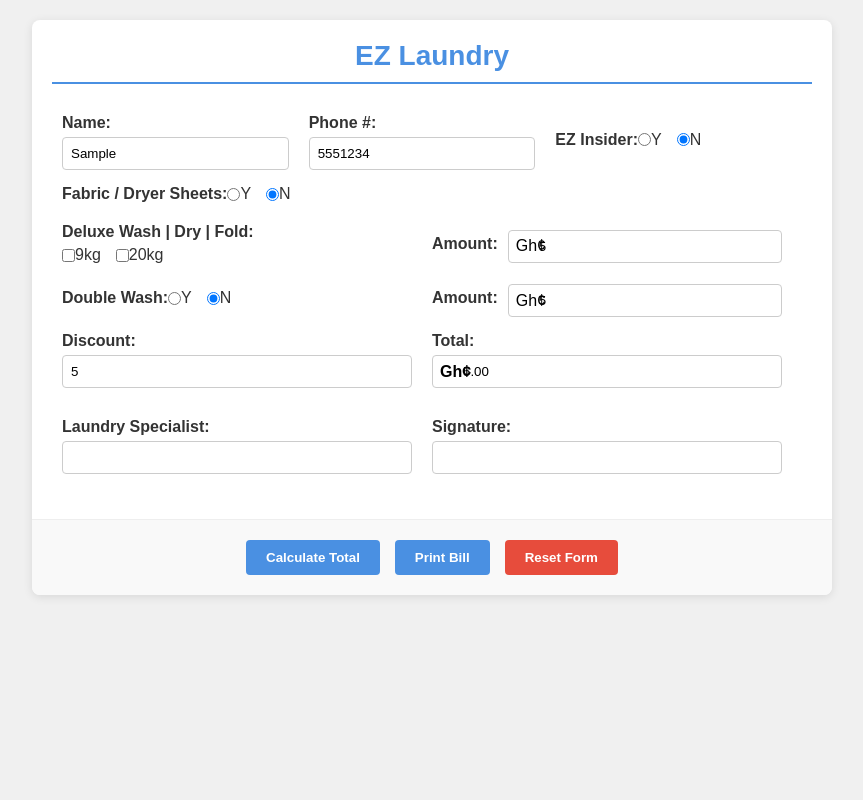
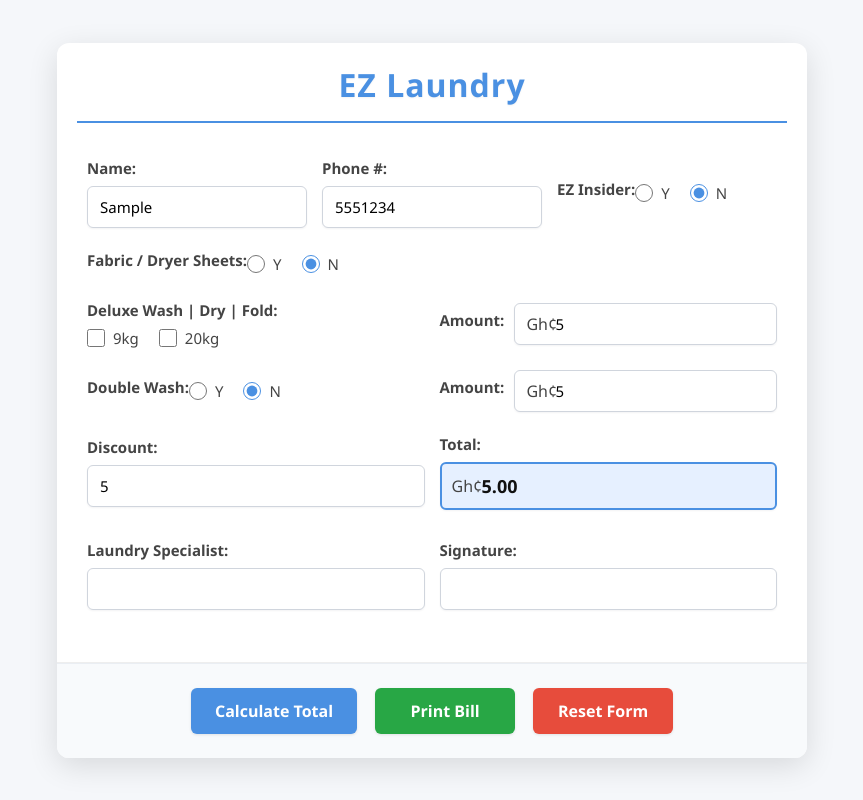
Before and after one commit to L16-code/laundary-bill-pwa, a website: page index.html in a window 1280 px wide. Both pictures are taken after typing "Sample", "5551234", "5", "5", "5", "5" into the empty fields and a click on the button "Calculate Total". Shown: the whole page, without its empty margins (208-1071 px from the left). Drawn offline with Linux system fonts and the light colour scheme.

Commit message:
added ui part

```diff
--- a/app.js
+++ b/app.js
@@ -15,11 +15,17 @@ document.addEventListener('DOMContentLoaded', () => {
     const printBtn = document.getElementById('printBtn');
     const resetBtn = document.getElementById('resetBtn');
 
+    // Form fields and radio buttons
+    const ezInsiderRadios = document.querySelectorAll('input[name="ezInsider"]');
+    const fabricSheetsRadios = document.querySelectorAll('input[name="fabricSheets"]');
+    const doubleWashRadios = document.querySelectorAll('input[name="doubleWash"]');
+
     // Predefined prices (can be adjusted as needed)
     const prices = {
         deluxe9kg: 50.00,
         deluxe20kg: 90.00,
-        doubleWash: 20.00
+        doubleWash: 20.00,
+        fabricSheets: 5.00
     };
 
     // Initialize the form
@@ -33,8 +39,28 @@ document.addEventListener('DOMContentLoaded', () => {
     // Handle automatic calculations when options change
     deluxe9kg.addEventListener('change', updateDeluxeAmount);
     deluxe20kg.addEventListener('change', updateDeluxeAmount);
-    document.querySelectorAll('input[name="doubleWash"]').forEach(radio => {
+
+    doubleWashRadios.forEach(radio => {
         radio.addEventListener('change', updateDoubleWashAmount);
+    });
+
+    fabricSheetsRadios.forEach(radio => {
+        radio.addEventListener('change', calculateTotal);
+    });
+
+    // Add event listener for discount changes
+    discount.addEventListener('input', calculateTotal);
+
+    // Highlight fields on focus for better user experience
+    const allInputs = document.querySelectorAll('input[type="text"], input[type="tel"], input[type="number"]');
+    allInputs.forEach(input => {
+        input.addEventListener('focus', function() {
+            this.parentElement.classList.add('highlight-group');
+        });
+
+        input.addEventListener('blur', function() {
+            this.parentElement.classList.remove('highlight-group');
+        });
     });
 
     // Initialize form with default values
@@ -65,6 +91,9 @@ document.addEventListener('DOMContentLoaded', () => {
 
         deluxeAmount.value = amount > 0 ? amount.toFixed(2) : '';
         calculateTotal();
+
+        // Visual feedback
+        flashElement(deluxeAmount);
     }
 
     // Calculate and update the double wash amount
@@ -78,18 +107,44 @@ document.addEventListener('DOMContentLoaded', () => {
         }
 
         calculateTotal();
+
+        // Visual feedback
+        flashElement(doubleWashAmount);
     }
 
     // Calculate the total amount
     function calculateTotal() {
+        // Get all values
         const deluxeValue = parseFloat(deluxeAmount.value) || 0;
         const doubleWashValue = parseFloat(doubleWashAmount.value) || 0;
         const discountValue = parseFloat(discount.value) || 0;
 
-        const subtotal = deluxeValue + doubleWashValue;
+        // Check for fabric sheets
+        let fabricSheetsCost = 0;
+        const fabricSheetsYes = document.querySelector('input[name="fabricSheets"][value="Y"]');
+        if (fabricSheetsYes && fabricSheetsYes.checked) {
+            fabricSheetsCost = prices.fabricSheets;
+        }
+
+        // Calculate the final total
+        const subtotal = deluxeValue + doubleWashValue + fabricSheetsCost;
         const totalValue = subtotal - discountValue;
 
+        // Update the total field
         total.value = totalValue.toFixed(2);
+
+        // Visual feedback
+        flashElement(total);
+    }
+
+    // Add visual feedback when a value changes
+    function flashElement(element) {
+        if (!element) return;
+
+        element.classList.add('highlight-value');
+        setTimeout(() => {
+            element.classList.remove('highlight-value');
+        }, 700);
     }
 
     // Print the bill
--- a/styles.css
+++ b/styles.css
@@ -3,20 +3,25 @@
     margin: 0;
     padding: 0;
     box-sizing: border-box;
-    font-family: Arial, Helvetica, sans-serif;
+    font-family: 'Segoe UI', Arial, sans-serif;
 }
 
 body {
-    background-color: #f0f0f0;
+    background-color: #f5f7fa;
     padding: 20px;
+    min-height: 100vh;
+    display: flex;
+    justify-content: center;
+    align-items: center;
 }
 
 .container {
-    max-width: 800px;
+    width: 100%;
+    max-width: 750px;
     margin: 0 auto;
     background-color: white;
-    border-radius: 8px;
-    box-shadow: 0 2px 10px rgba(0, 0, 0, 0.1);
+    border-radius: 12px;
+    box-shadow: 0 8px 30px rgba(0, 0, 0, 0.12);
     overflow: hidden;
 }
 
@@ -34,14 +39,17 @@ body {
 
 .header {
     text-align: center;
-    margin-bottom: 20px;
-    padding-bottom: 10px;
+    margin-bottom: 25px;
+    padding-bottom: 15px;
     border-bottom: 2px solid #4a90e2;
 }
 
 .header h1 {
     color: #4a90e2;
-    font-size: 28px;
+    font-size: 32px;
+    font-weight: 600;
+    letter-spacing: 1px;
+    text-shadow: 0 1px 2px rgba(0,0,0,0.05);
 }
 
 .form-section {
@@ -50,31 +58,71 @@ body {
 
 .form-row {
     display: flex;
-    margin-bottom: 15px;
+    margin-bottom: 22px;
     align-items: center;
     flex-wrap: wrap;
+    justify-content: space-between;
 }
 
 .form-group {
-    margin-right: 20px;
+    margin-right: 15px;
     flex: 1;
     min-width: 180px;
 }
 
+.form-group:last-child {
+    margin-right: 0;
+}
+
 .form-group label {
     display: block;
-    margin-bottom: 5px;
-    font-weight: bold;
-    color: #333;
+    margin-bottom: 8px;
+    font-weight: 600;
+    color: #444;
+    font-size: 15px;
 }
 
 .form-group input[type="text"],
 .form-group input[type="tel"],
 .form-group input[type="number"] {
     width: 100%;
-    padding: 8px;
-    border: 1px solid #ccc;
-    border-radius: 4px;
+    padding: 10px 12px;
+    border: 1px solid #d0d5dd;
+    border-radius: 6px;
+    font-size: 15px;
+    transition: border-color 0.2s, box-shadow 0.2s;
+    box-shadow: 0 1px 2px rgba(16, 24, 40, 0.05);
+}
+
+.form-group input[type="text"]:focus,
+.form-group input[type="tel"]:focus,
+.form-group input[type="number"]:focus {
+    outline: none;
+    border-color: #4a90e2;
+    box-shadow: 0 0 0 4px rgba(74, 144, 226, 0.12);
+}
+
+/* Highlight field when focused */
+.highlight-group {
+    animation: pulse-border 1s ease-in-out;
+}
+
+/* Flash effect for value changes */
+.highlight-value {
+    animation: flash-highlight 0.7s ease-in-out;
+    background-color: #e6f0ff !important;
+}
+
+@keyframes pulse-border {
+    0% { box-shadow: 0 0 0 0 rgba(74, 144, 226, 0.4); }
+    70% { box-shadow: 0 0 0 8px rgba(74, 144, 226, 0); }
+    100% { box-shadow: 0 0 0 0 rgba(74, 144, 226, 0); }
+}
+
+@keyframes flash-highlight {
+    0% { background-color: #e6f0ff; }
+    50% { background-color: #c8dfff; }
+    100% { background-color: #e6f0ff; }
 }
 
 .checkbox-group {
@@ -85,13 +133,23 @@ body {
 
 .checkbox-options {
     display: flex;
-    gap: 15px;
+    gap: 20px;
 }
 
 .checkbox-options label {
     display: flex;
     align-items: center;
     font-weight: normal;
+    cursor: pointer;
+    margin-bottom: 0;
+}
+
+.checkbox-options input[type="radio"],
+.checkbox-options input[type="checkbox"] {
+    margin-right: 8px;
+    width: 18px;
+    height: 18px;
+    accent-color: #4a90e2;
     cursor: pointer;
 }
 
@@ -108,17 +166,35 @@ body {
 
 .amount-input .currency {
     position: absolute;
-    left: 8px;
+    left: 12px;
     top: 50%;
     transform: translateY(-50%);
+    font-weight: 500;
+    color: #444;
+    z-index: 1;
 }
 
 .amount-input input {
-    padding-left: 30px !important;
+    padding-left: 40px !important;
 }
 
 .total-group {
     font-weight: bold;
+}
+
+.total-group input {
+    font-weight: 600;
+    font-size: 16px;
+    color: #222;
+    background-color: #f8fafc;
+}
+
+#total {
+    font-size: 18px;
+    font-weight: 700;
+    color: #111;
+    background-color: #e6f0ff;
+    border: 2px solid #4a90e2;
 }
 
 .signature-row {
@@ -127,26 +203,45 @@ body {
 
 /* Button Section */
 .button-section {
-    padding: 20px;
+    padding: 24px;
     display: flex;
     justify-content: center;
-    gap: 15px;
-    background-color: #f9f9f9;
+    gap: 18px;
+    background-color: #f8fafc;
+    border-top: 1px solid #eaeef3;
 }
 
 .action-button {
-    padding: 10px 20px;
+    padding: 12px 24px;
     border: none;
-    border-radius: 4px;
+    border-radius: 6px;
     background-color: #4a90e2;
     color: white;
-    font-weight: bold;
+    font-weight: 600;
+    font-size: 16px;
     cursor: pointer;
-    transition: background-color 0.3s;
+    transition: all 0.2s ease;
+    box-shadow: 0 1px 3px rgba(0, 0, 0, 0.1);
+    min-width: 140px;
 }
 
 .action-button:hover {
     background-color: #3a7bc8;
+    transform: translateY(-1px);
+    box-shadow: 0 4px 6px rgba(0, 0, 0, 0.12);
+}
+
+.action-button:active {
+    transform: translateY(1px);
+    box-shadow: 0 1px 2px rgba(0, 0, 0, 0.1);
+}
+
+#printBtn {
+    background-color: #28a745;
+}
+
+#printBtn:hover {
+    background-color: #218838;
 }
 
 #resetBtn {
@@ -186,11 +281,14 @@ body {
     body {
         padding: 0;
         background-color: white;
+        display: block;
     }
 
     .container {
         box-shadow: none;
         max-width: 100%;
+        margin: 0;
+        padding: 0;
     }
 
     .button-section,
@@ -199,11 +297,50 @@ body {
     }
 
     .bill-form {
-        padding: 15px;
+        padding: 20px;
+        border: 1px solid #ddd;
+        margin: 10px;
+    }
+
+    .header {
+        margin-bottom: 30px;
+    }
+
+    .header h1 {
+        font-size: 28px;
     }
 
     input, select {
         border: none !important;
+        background: transparent !important;
         pointer-events: none;
+        -webkit-appearance: none;
+        -moz-appearance: none;
+        appearance: none;
+        font-size: 14px;
+    }
+
+    .form-row {
+        margin-bottom: 18px;
+    }
+
+    #total {
+        font-weight: bold;
+        border: 1px solid #999 !important;
+        padding: 5px 10px !important;
+    }
+
+    /* Add a watermark indicating this is a copy */
+    .bill-form::after {
+        content: "EZ Laundry Receipt";
+        position: absolute;
+        top: 50%;
+        left: 50%;
+        transform: translate(-50%, -50%) rotate(-45deg);
+        color: rgba(200, 200, 200, 0.2);
+        font-size: 60px;
+        font-weight: bold;
+        pointer-events: none;
+        z-index: -1;
     }
 }
```
